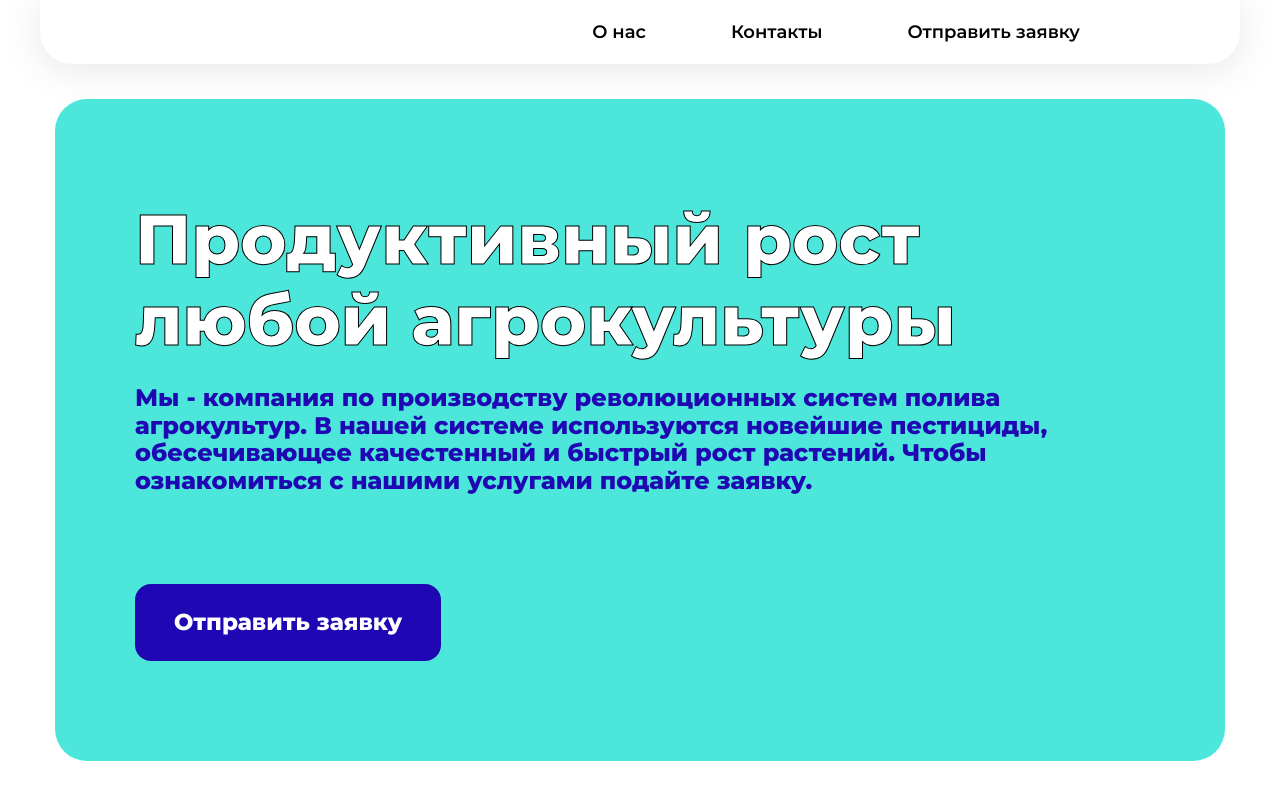
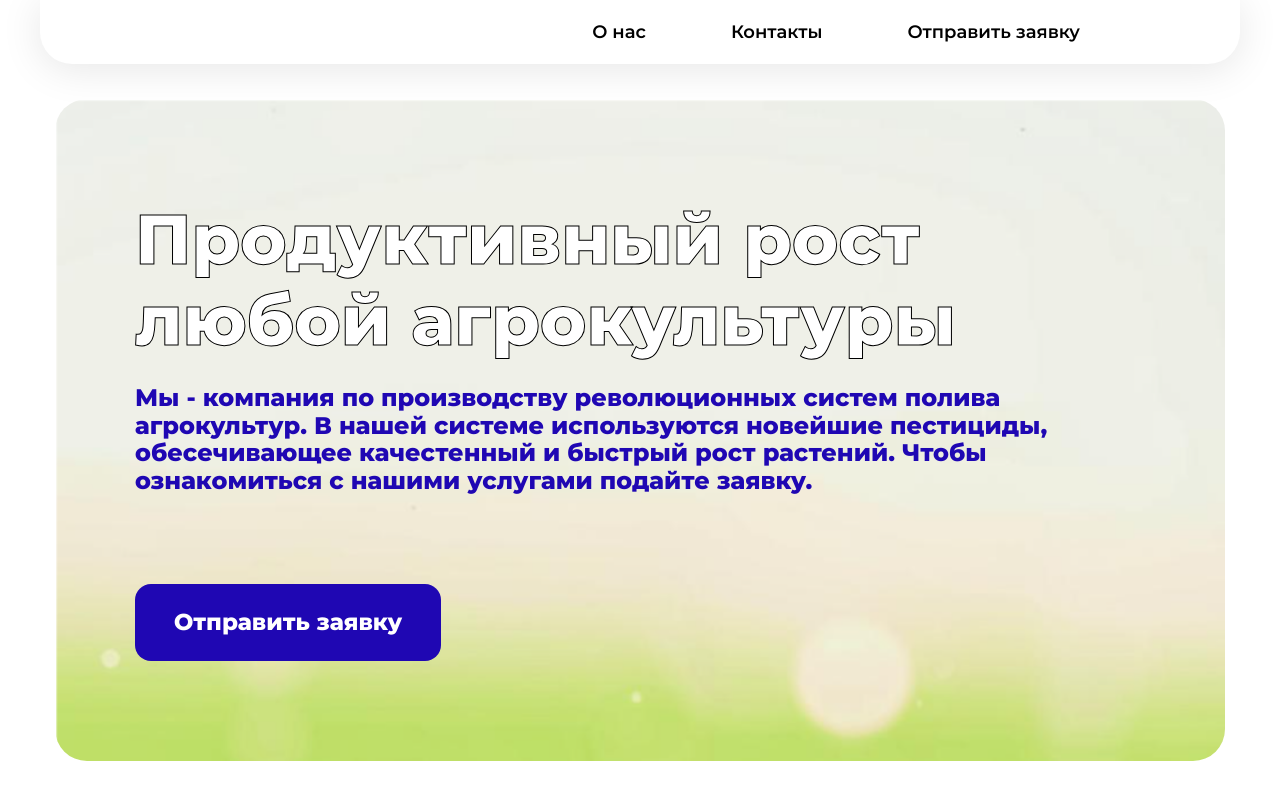
Before and after one commit to Kolavorot/University_project, a plain HTML site: page index.html in a window 1280 px wide. Shown: the top 800 px of the page. Drawn offline with Linux system fonts and the light colour scheme.

Commit message:
edit style.css
aded blackground-img

```diff
--- a/css/slyle.css
+++ b/css/slyle.css
@@ -167,7 +167,9 @@ body {
   flex-direction: column;
   align-items: flex-start;
   padding: 100px 80px;
-  background-color: var(--background);
+  background-image: url("../img/about-us-bg.png");
+  background-repeat: no-repeat;
+  background-size: cover;
   border-radius: 32px;
 }
 
--- a/index.html
+++ b/index.html
@@ -104,7 +104,7 @@
                         <option value="Рожь" selected>Рожь</option>
                         <option value="Ячмень" selected>Ячмень</option>
                         <option value="Горох" selected>Горох</option>
-                        <option value="Подсолнечнк" selected>Подсолнечнк</option>
+                        <option value="Подсолнечник" selected>Подсолнечник</option>
                         <option value="Кукуруза" selected>Кукуруза</option>
                         <option value="Картофель" selected>Картофель</option>
                         <option value="Овощи" selected>Овощи</option>
```
Also changed, not shown: img/about-us-bg.png (added).
